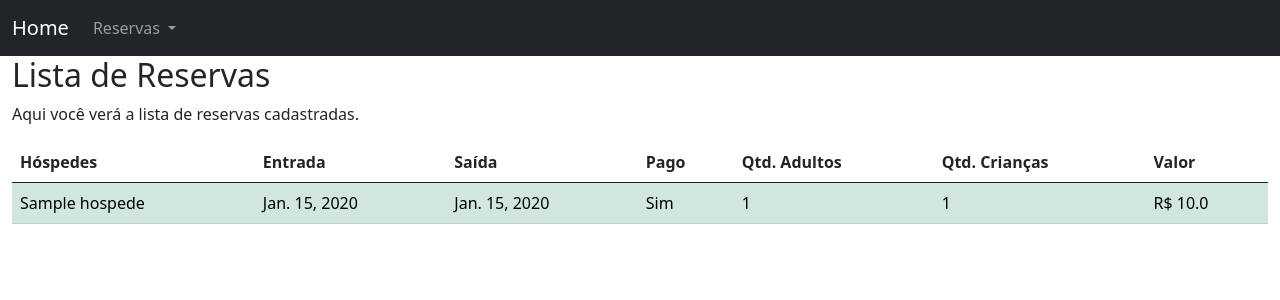
After one commit to victoraugusto6/django-ubatuba-reservation, a Django app: page /reserva/ in a window 1280 px wide. The commit adds this page. Shown: the top 300 px of the page. Run offline with Django 3.2, Linux system fonts and the light colour scheme; tables that the repository leaves empty hold one stand-in row (values such as "Sample post"); some libraries are stand-ins or nearby versions.

Commit message:
Created model reservation, configure reservation.html

```diff
--- a/ubatuba/base/templates/base/base.html
+++ b/ubatuba/base/templates/base/base.html
@@ -37,7 +37,7 @@
                         Reservas
                     </a>
                     <ul class="dropdown-menu" aria-labelledby="navbarDropdown">
-                        <li><a class="dropdown-item" href="#">Ver reservas</a></li>
+                        <li><a class="dropdown-item" href="{% url 'reserva:reservation' %}">Ver reservas</a></li>
                         <li><a class="dropdown-item" href="#">Cadastrar reserva</a></li>
                     </ul>
                 </li>
--- /dev/null
+++ b/ubatuba/reserva/apps.py
@@ -0,0 +1,6 @@
+from django.apps import AppConfig
+
+
+class ReservaConfig(AppConfig):
+    default_auto_field = 'django.db.models.BigAutoField'
+    name = 'ubatuba.reserva'
--- /dev/null
+++ b/ubatuba/reserva/models.py
@@ -0,0 +1,44 @@
+from django.core.exceptions import ValidationError
+from django.db import models
+
+
+class Hospede(models.Model):
+    nome = models.CharField(max_length=120, verbose_name='Nome')
+    cpf = models.CharField(max_length=120, verbose_name='CPF')
+    data_nascimento = models.DateField(verbose_name='Data de nascimento')
+    endereco = models.CharField(max_length=120, verbose_name='Endereço')
+
+    def __str__(self):
+        return self.nome
+
+    class Meta:
+        verbose_name_plural = 'Hóspedes'
+        verbose_name = 'Hóspede'
+
+
+STATUS_PAY = (
+    ('false', 'Não'),
+    ('true', 'Sim'),
+    ('partial', 'Parcial'),
+)
+
+
+class Reserva(models.Model):
+    hospede = models.ManyToManyField(Hospede)
+    data_de = models.DateField(verbose_name='Data - Entrada')
+    data_ate = models.DateField(verbose_name='Data - Saída')
+    qtd_pessoas_adulto = models.IntegerField(verbose_name='Qtd. Adultos')
+    qtd_pessoas_crianca = models.IntegerField(verbose_name='Qtd. Crianças')
+    pago = models.CharField(max_length=10, choices=STATUS_PAY)
+    valor = models.FloatField()
+
+    def save(self, *args, **kwargs):
+        if self.data_de > self.data_ate:
+            raise ValidationError('Data de saída é menor que data de entrada.')
+        elif self.qtd_pessoas_adulto + self.qtd_pessoas_crianca > 7:
+            raise ValidationError('Número de pessoas maior do que permitido (7 pessoas).')
+        else:
+            super().save(*args, **kwargs)
+
+    def __str__(self):
+        return str(self.data_de)
--- /dev/null
+++ b/ubatuba/reserva/templates/reserva/reservation.html
@@ -0,0 +1,62 @@
+{% extends 'base/base.html' %}
+{% load static %}
+
+<title>{% block title %}Reservas{% endblock title %}</title>
+
+{% block body %}
+
+    <div class="container-fluid">
+        <div class="row">
+            <div class="col-md-12">
+
+                <h2 class="card-title">Lista de Reservas</h2>
+                <p>
+                    Aqui você verá a lista de reservas cadastradas.
+                </p>
+                <table class="table border-0">
+                    <thead>
+                    <tr>
+                        <th>Hóspedes</th>
+                        <th>Entrada</th>
+                        <th>Saída</th>
+                        <th>Pago</th>
+                        <th>Qtd. Adultos</th>
+                        <th>Qtd. Crianças</th>
+                        <th>Valor</th>
+                    </tr>
+                    </thead>
+                    <tbody>
+
+                    {% for reserva in reservas %}
+                        {% if reserva.pago %}
+                            <tr class="table-success">
+                                {% else %}
+                            <tr class="table-danger">
+                        {% endif %}
+                    <td>
+                        {% for hospede in reserva.hospede.all %}
+                            {{ hospede }}
+                            <br>
+                        {% endfor %}
+                    </td>
+                    <td>{{ reserva.data_de }}</td>
+                    <td>{{ reserva.data_ate }}</td>
+                    {% if reserva.pago %}
+                        <td>Sim</td>
+                    {% else %}
+                        <td>Não</td>
+                    {% endif %}
+                    <td>{{ reserva.qtd_pessoas_adulto }}</td>
+                    <td>{{ reserva.qtd_pessoas_crianca }}</td>
+                    <td>R$ {{ reserva.valor }}</td>
+                    </tr>
+                    {% endfor %}
+
+                    </tbody>
+                </table>
+            </div>
+
+        </div>
+    </div>
+
+{% endblock body %}
--- /dev/null
+++ b/ubatuba/reserva/urls.py
@@ -0,0 +1,7 @@
+from django.urls import path
+from ubatuba.reserva import views
+
+app_name = 'reserva'
+urlpatterns = [
+    path('', views.reservation, name='reservation'),
+]
--- /dev/null
+++ b/ubatuba/reserva/views.py
@@ -0,0 +1,11 @@
+from django.shortcuts import render
+
+from ubatuba.reserva.models import Reserva
+
+
+def reservation(request):
+    reservas = Reserva.objects.all().order_by('data_de')
+    context = {
+        'reservas': reservas
+    }
+    return render(request, 'reserva/reservation.html', context)
--- a/ubatuba/settings.py
+++ b/ubatuba/settings.py
@@ -39,6 +39,7 @@ AUTH_USER_MODEL = 'base.User'
 
 INSTALLED_APPS = [
     'ubatuba.base',
+    'ubatuba.reserva',
     'django.contrib.admin',
     'django.contrib.auth',
     'django.contrib.contenttypes',
--- a/ubatuba/urls.py
+++ b/ubatuba/urls.py
@@ -20,6 +20,7 @@ from django.urls import path, include
 urlpatterns = [
     path('admin/', admin.site.urls),
     path('', include('ubatuba.base.urls')),
+    path('reserva/', include('ubatuba.reserva.urls')),
 ]
 
 if settings.DEBUG:
```
Also changed, not shown: ubatuba/base/templates/base/home.html (+10 -4 lines), ubatuba/base/tests/test_home.py (+4 -4 lines), ubatuba/reserva/admin.py (added, +17 -0 lines), ubatuba/reserva/tests/test_model.py (added, +24 -0 lines), ubatuba/reserva/__init__.py (added), ubatuba/reserva/migrations/0001_initial.py (added), ubatuba/reserva/migrations/__init__.py (added), ubatuba/reserva/tests/__init__.py (added).
